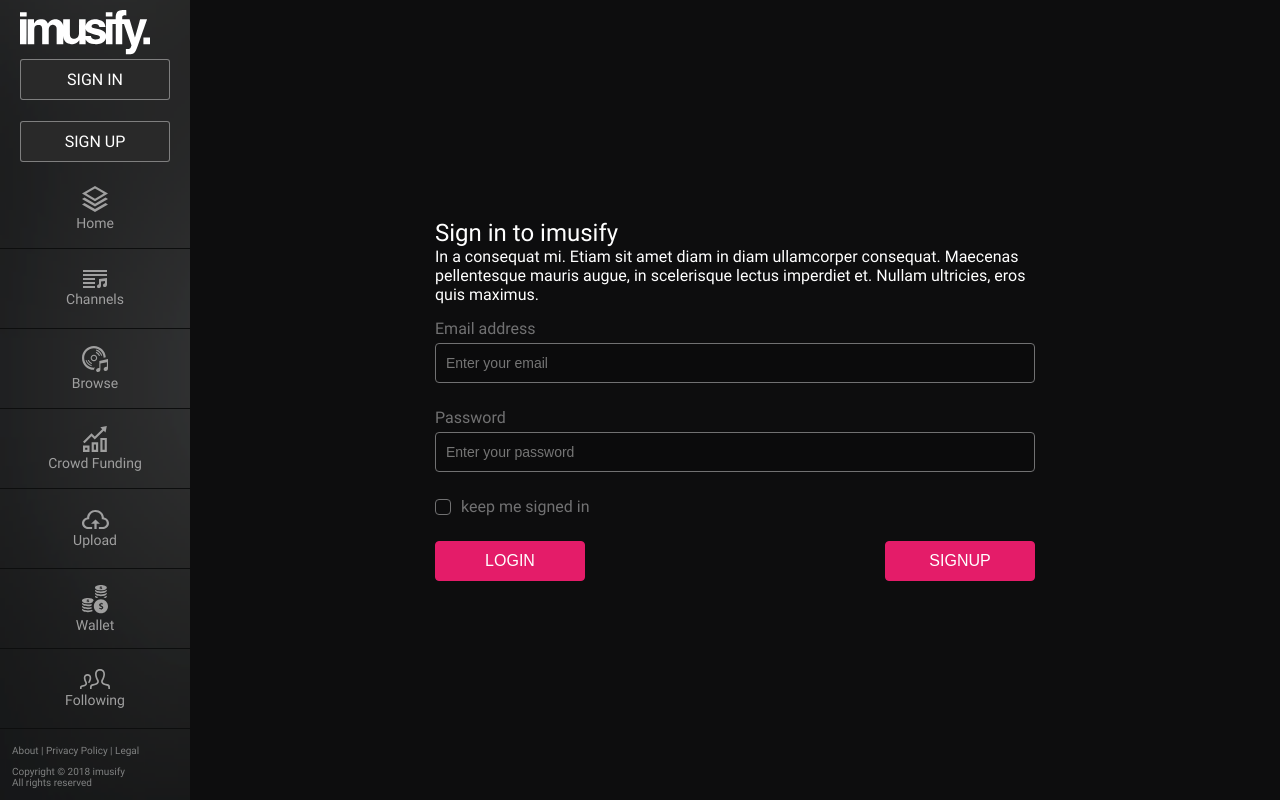
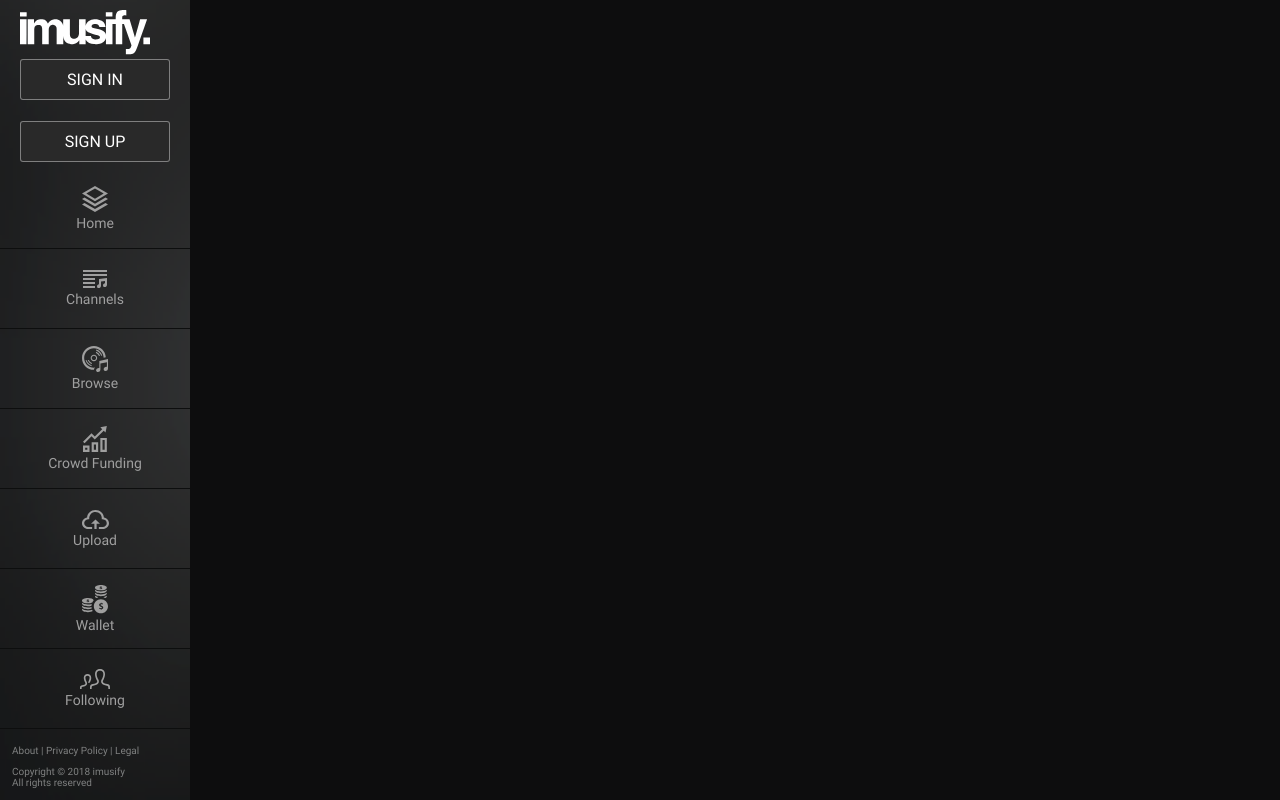
Before and after one commit to imusify/imusify-web, a Vue app: page /signin in a window 1280 px wide. Built offline with nearby package versions, Linux system fonts and the light colour scheme.

Commit message:
turn login page into a modal

```diff
--- a/src/App.vue
+++ b/src/App.vue
@@ -10,6 +10,7 @@
     </header>
     <router-view></router-view>
     <spinner v-if="loading"></spinner>
+    <login v-if="isLoginOpen" v-on:toggleLoginOpen="togglerLogin"></login>
     <signup v-if="isSignupOpen" v-on:toggleSignupOpen="togglerSignup"></signup>
   </div>
 </template>
@@ -19,6 +20,7 @@
 import SideBar from '@/components/SideBar.vue';
 import Spinner from '@/components/Spinner.vue';
 import Signup from '@/components/Signup.vue';
+import Login from '@/components/Login.vue';
 import * as types from '@/store/types';
 
 export default {
@@ -27,6 +29,7 @@
     SideBar,
     Spinner,
     Signup,
+    Login,
   },
 
   data() {
@@ -42,6 +45,7 @@
       status: types.ACCOUNTS_LOGIN_STATUS,
       token: types.ACCOUNTS_TOKEN,
       isSignupOpen: types.TOGGLER_SIGNUP,
+      isLoginOpen: types.TOGGLER_LOGIN,
     }),
 
     isLoggedIn() {
@@ -52,6 +56,7 @@
   methods: {
     ...mapMutations({
       togglerSignup: types.TOGGLER_SIGNUP,
+      togglerLogin: types.TOGGLER_LOGIN,
     }),
     toggleSideBar(isSideBarOpen) {
       this.isSideBarOpen = isSideBarOpen;
--- a/src/assets/styles/_layout.scss
+++ b/src/assets/styles/_layout.scss
@@ -92,6 +92,35 @@
   }
 }
 
+.modal {
+  position: fixed;
+  max-width: auto;
+  margin: 0;
+  z-index: 2;
+  top: 0;
+  left: 0;
+  right: 0;
+  bottom: 0;
+  width: 100%;
+  height: 100%;
+  background: rgba(0,0,0,.6);
+
+  a.close {
+    color: #fff;
+    font-weight: 700;
+    position: absolute;
+    top: 2rem;
+    right: 2rem;
+    text-decoration: none;
+  }
+
+  .body {
+    margin-top: 10rem;
+  }
+}
+
+
+
 @media (min-width: 480px) {
   #app > section {
     &.login, &.profile, &.signup {
--- a/src/components/Login.vue
+++ b/src/components/Login.vue
@@ -1,5 +1,8 @@
 <template>
-  <section class="login">
+  <section class="login modal">
+    <a href="" @click.prevent="toggleLoginOpen" class="close">
+      <Icon name="close" />
+    </a>
     <div class="body">
       <h1 class="heading">Sign in to imusify</h1>
       <p class="subheading">In a consequat mi. Etiam sit amet diam in diam ullamcorper consequat.
@@ -27,7 +30,8 @@
           </div>
           <div class="cta dubble">
             <button>Login</button>
-            <button type="button">Signup</button>
+            <button type="button"
+                    @click="openSignupModal()">Signup</button>
           </div>
         </form>
       </div>
@@ -41,7 +45,7 @@
 <script>
 import Icon from '@/components/Icon.vue';
 import SocialIcons from '@/components/SocialIcons.vue';
-import { mapActions } from 'vuex';
+import { mapActions, mapMutations } from 'vuex';
 import * as types from '../store/types';
 
 export default {
@@ -63,28 +67,39 @@
   methods: {
     ...mapActions({
       login: types.ACCOUNTS_USER,
+
     }),
+
+    ...mapMutations({
+      isLoginOpen: types.TOGGLER_LOGIN,
+      isSignupOpen: types.TOGGLER_SIGNUP,
+    }),
+
     onSubmit() {
       this.login(this.credentials)
         .then(() => {
           this.$router.replace(this.$route.query.redirect || '/');
         });
     },
+
+    openSignupModal() {
+      this.isLoginOpen(false);
+      this.isSignupOpen(true);
+    },
+
     signupPage() {
       this.$router.push('/signupnext');
+    },
+
+    toggleLoginOpen() {
+      this.$emit('toggleLoginOpen', false);
     },
   },
 };
 </script>
 <style lang="scss" scoped>
+  @import './src/assets/styles/base.scss';
+
   .login {
-    display: flex;
-    justify-content: center;
-    align-items: center;
-    height: 100vh;
-
-    .body {
-      max-width: 60rem;
-    }
   }
 </style>
--- a/src/components/NavBar.vue
+++ b/src/components/NavBar.vue
@@ -9,7 +9,10 @@
       </router-link>
     </div>
     <div class="subnav">
-      <router-link to="/signin" class="button" v-if="!isLoggedIn">{{$t('login')}}</router-link>
+      <a href="#"
+         @click.prevent="toggleLogin(true)"
+         class="button"
+         v-if="!isLoggedIn">{{$t('login')}}</a>
       <a href="#"
          @click.prevent="toggleSignup(true)"
          class="button"
@@ -34,6 +37,7 @@
       user: types.ACCOUNTS_USER,
       token: types.ACCOUNTS_TOKEN,
       isSignupOpen: types.TOGGLER_SIGNUP,
+      isLoginOpen: types.TOGGLER_LOGIN,
     }),
 
     isLoggedIn() {
@@ -48,6 +52,7 @@
 
     ...mapMutations({
       toggleSignup: types.TOGGLER_SIGNUP,
+      toggleLogin: types.TOGGLER_LOGIN,
     }),
 
     toggleSideBar() {
--- a/src/components/Signup.vue
+++ b/src/components/Signup.vue
@@ -1,6 +1,6 @@
 <template>
-  <section class="signup">
-    <a href="" @click.prevent="toggleSignupOpen" class="signup-close">
+  <section class="signup modal">
+    <a href="" @click.prevent="toggleSignupOpen" class="close">
       <Icon name="close" />
     </a>
     <div class="body">
@@ -64,30 +64,9 @@
 };
 </script>
 <style lang="scss" scoped>
+  @import './src/assets/styles/base.scss';
+
   .signup {
-    position: fixed;
-    max-width: auto;
-    margin: 0;
-    z-index: 2;
-    top: 0;
-    left: 0;
-    right: 0;
-    bottom: 0;
-    width: 100%;
-    height: 100%;
-    background: rgba(0,0,0,.6);
 
-    a.signup-close {
-      color: #fff;
-      font-weight: 700;
-      position: absolute;
-      top: 2rem;
-      right: 2rem;
-      text-decoration: none;
-    }
-
-    .body {
-      margin-top: 10rem;
-    }
   }
 </style>
--- a/src/router.js
+++ b/src/router.js
@@ -1,6 +1,5 @@
 import Vue from 'vue';
 import Router from 'vue-router';
-import Login from '@/components/Login.vue';
 import ActivateUser from '@/components/ActivateUser.vue';
 import PrivacyPolicy from '@/components/Privacy.vue';
 import About from '@/components/About.vue';
@@ -27,10 +26,6 @@
       // this generates a separate chunk (about.[hash].js) for this route
       // which is lazy-loaded when the route is visited.
       component: () => import(/* webpackChunkName: "about" */ './views/About.vue'),
-    }, {
-      path: '/signin',
-      name: 'login',
-      component: Login,
     }, {
       path: '/artists',
       name: 'artists',
--- a/src/store/modules/accounts.js
+++ b/src/store/modules/accounts.js
@@ -14,6 +14,7 @@
       commit(types.ACCOUNTS_USER, res.data.user);
       commit(types.ACCOUNTS_LOGIN_STATUS, 'You are now logged in!');
       commit(types.ACCOUNTS_TOKEN, res.data.token);
+      commit(types.TOGGLER_LOGIN, false);
     }),
 
   [types.ACCOUNTS_USER_UPDATE]: ({ commit }, user) => accounts.patch(user)
--- a/src/store/modules/togglers.js
+++ b/src/store/modules/togglers.js
@@ -6,14 +6,20 @@
   [types.TOGGLER_SIGNUP]: (state, isOpen) => {
     state.isSignupOpen = isOpen;
   },
+
+  [types.TOGGLER_LOGIN]: (state, isOpen) => {
+    state.isLoginOpen = isOpen;
+  },
 };
 
 const getters = {
   [types.TOGGLER_SIGNUP]: state => state.isSignupOpen,
+  [types.TOGGLER_LOGIN]: state => state.isLoginOpen,
 };
 
 const state = {
   isSignupOpen: false,
+  isLoginOpen: false,
 };
 
 export default {
--- a/src/store/types.js
+++ b/src/store/types.js
@@ -38,3 +38,4 @@
 
 // togglers
 export const TOGGLER_SIGNUP = 'toggler/TOGGLER_SIGNUP';
+export const TOGGLER_LOGIN = 'toggler/TOGGLER_LOGIN';
```
